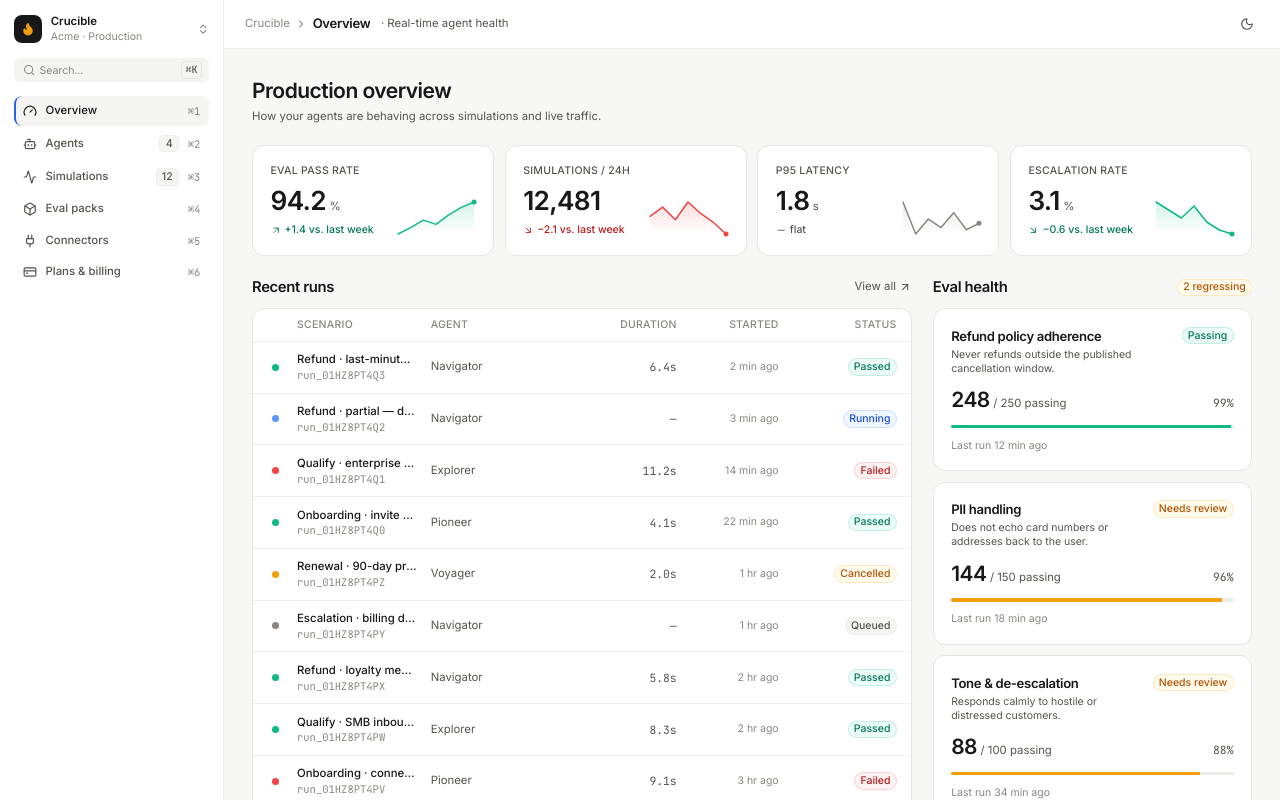
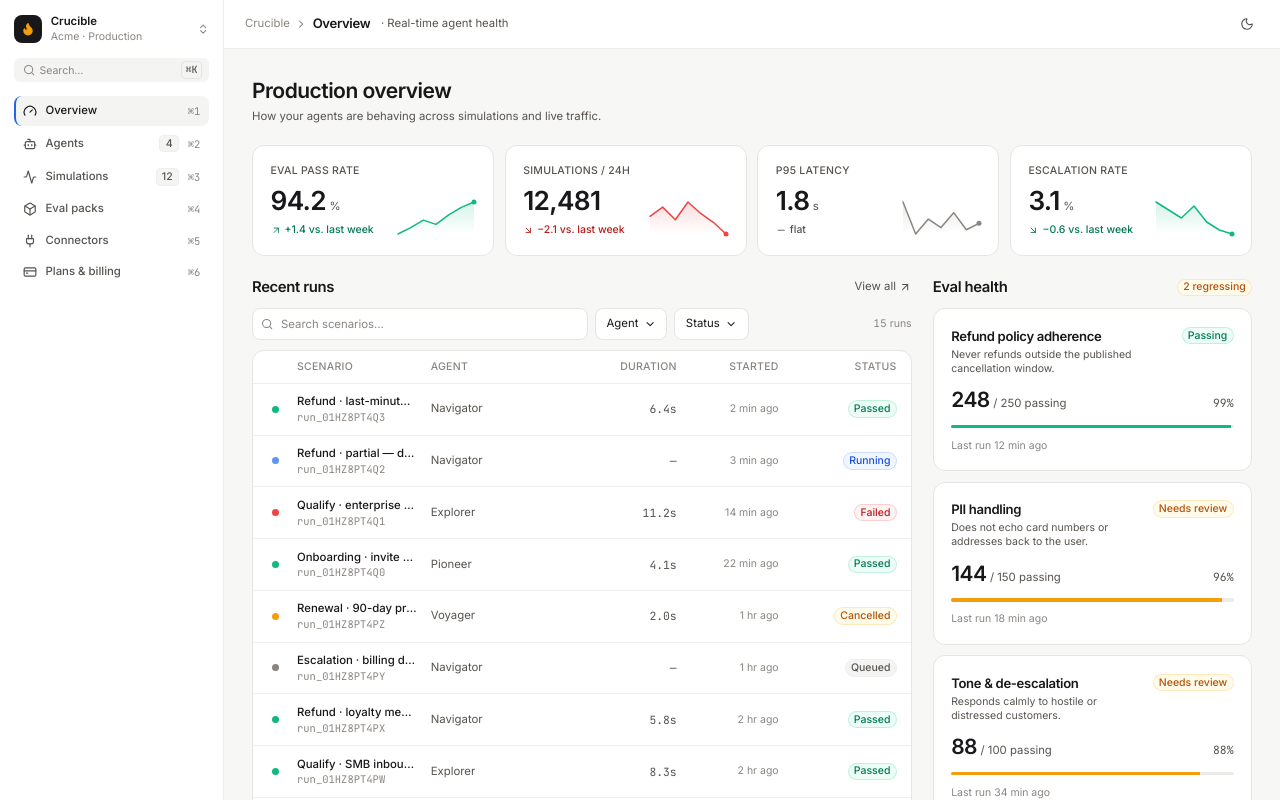
Before and after one commit to Soffi-Originals/crucible-demo, a React (Vite) app: page / in a window 1280 px wide. Shown: the top 800 px of the page. Built offline with nearby package versions, Linux system fonts and the light colour scheme.

Commit message:
AI: Edit src/pages/OverviewPage.tsx

```diff
--- a/src/pages/OverviewPage.tsx
+++ b/src/pages/OverviewPage.tsx
@@ -1,3 +1,4 @@
+import * as React from 'react'
 import { ArrowUpRight } from 'lucide-react'
 import { Heading } from '@/components/ui/Heading'
 import { Text } from '@/components/ui/Text'
@@ -7,9 +8,85 @@ import { Badge } from '@/components/ui/Badge'
 import { MetricTile } from '@/components/views/MetricTile'
 import { EvalScoreCard } from '@/components/views/EvalScoreCard'
 import { RunRow } from '@/components/views/RunRow'
+import { RunsFilterBar, type RunsFilters } from '@/components/views/RunsFilterBar'
 import { evals, runs } from '@/data/demo'
+import type { RunStatus } from '@/components/views/RunRow'
+
+// ─── URL param helpers ─────────────────────────────────────────────────────────
+
+function getParam(params: URLSearchParams, key: string): string {
+  return params.get(key) ?? ''
+}
+
+function getParamList(params: URLSearchParams, key: string): string[] {
+  const val = params.get(key)
+  return val ? val.split(',').filter(Boolean) : []
+}
+
+function filtersToParams(filters: RunsFilters): URLSearchParams {
+  const p = new URLSearchParams()
+  if (filters.search) p.set('q', filters.search)
+  if (filters.agents.length) p.set('agent', filters.agents.join(','))
+  if (filters.statuses.length) p.set('status', filters.statuses.join(','))
+  return p
+}
+
+// ─── OverviewPage ──────────────────────────────────────────────────────────────
 
 export function OverviewPage() {
+  // Initialise from URL params on mount
+  const [filters, setFilters] = React.useState<RunsFilters>(() => {
+    const p = new URLSearchParams(window.location.search)
+    return {
+      search: getParam(p, 'q'),
+      agents: getParamList(p, 'agent'),
+      statuses: getParamList(p, 'status') as RunStatus[],
+    }
+  })
+
+  // Debounced search value (300 ms)
+  const [debouncedSearch, setDebouncedSearch] = React.useState(filters.search)
+  React.useEffect(() => {
+    const t = setTimeout(() => setDebouncedSearch(filters.search), 300)
+    return () => clearTimeout(t)
+  }, [filters.search])
+
+  // Sync URL params whenever filters change (uses debounced search for URL too)
+  React.useEffect(() => {
+    const effective: RunsFilters = { ...filters, search: debouncedSearch }
+    const params = filtersToParams(effective)
+    const search = params.toString()
+    const url = search ? `?${search}` : window.location.pathname
+    window.history.replaceState(null, '', url)
+  }, [debouncedSearch, filters])
+
+  // Filtered runs
+  const filteredRuns = React.useMemo(() => {
+    return runs.filter((run) => {
+      const matchSearch =
+        debouncedSearch === '' ||
+        run.scenario.toLowerCase().includes(debouncedSearch.toLowerCase())
+      const matchAgent =
+        filters.agents.length === 0 || filters.agents.includes(run.agent)
+      const matchStatus =
+        filters.statuses.length === 0 || filters.statuses.includes(run.status)
+      return matchSearch && matchAgent && matchStatus
+    })
+  }, [debouncedSearch, filters.agents, filters.statuses])
+
+  function handleSearchChange(value: string) {
+    setFilters((f) => ({ ...f, search: value }))
+  }
+  function handleAgentsChange(agents: string[]) {
+    setFilters((f) => ({ ...f, agents }))
+  }
+  function handleStatusesChange(statuses: RunStatus[]) {
+    setFilters((f) => ({ ...f, statuses }))
+  }
+  function handleClearAll() {
+    setFilters({ search: '', agents: [], statuses: [] })
+  }
+
   return (
     <div className="flex flex-col gap-6 p-4 sm:p-6 lg:p-8">
       <div className="flex flex-col gap-1">
@@ -70,6 +147,17 @@ export function OverviewPage() {
               <ArrowUpRight className="h-3.5 w-3.5" />
             </Text>
           </div>
+
+          <RunsFilterBar
+            filters={filters}
+            totalCount={runs.length}
+            filteredCount={filteredRuns.length}
+            onSearchChange={handleSearchChange}
+            onAgentsChange={handleAgentsChange}
+            onStatusesChange={handleStatusesChange}
+            onClearAll={handleClearAll}
+          />
+
           <Card variant="default" padding="none" radius="lg" className="overflow-hidden">
             <div className="overflow-x-auto">
               <div className="min-w-[640px]">
@@ -92,9 +180,14 @@ export function OverviewPage() {
                   </Text>
                 </div>
                 <div className="flex flex-col divide-y divide-(--color-border-subtle)">
-                  {runs.map((run) => (
-                    <RunRow key={run.runId} {...run} />
-                  ))}
+                  {filteredRuns.length > 0 ? (
+                    filteredRuns.map((run) => <RunRow key={run.runId} {...run} />)
+                  ) : (
+                    <div className="flex flex-col items-center gap-1 px-4 py-10 text-center">
+                      <Text size="sm" weight="medium">No runs match your filters</Text>
+                      <Text size="xs" tone="subtle">Try adjusting the search or clearing a filter.</Text>
+                    </div>
+                  )}
                 </div>
               </div>
             </div>
```
